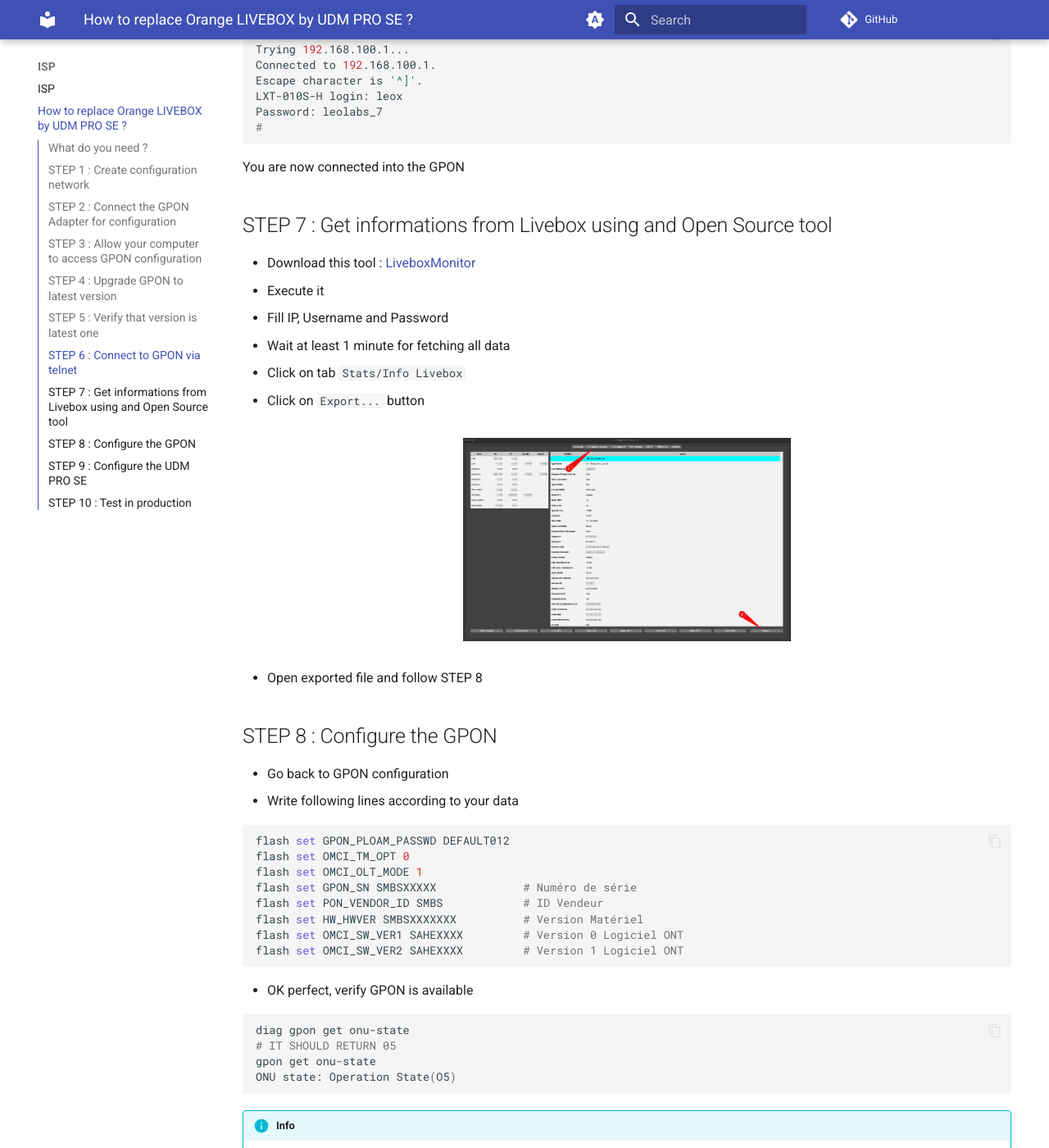
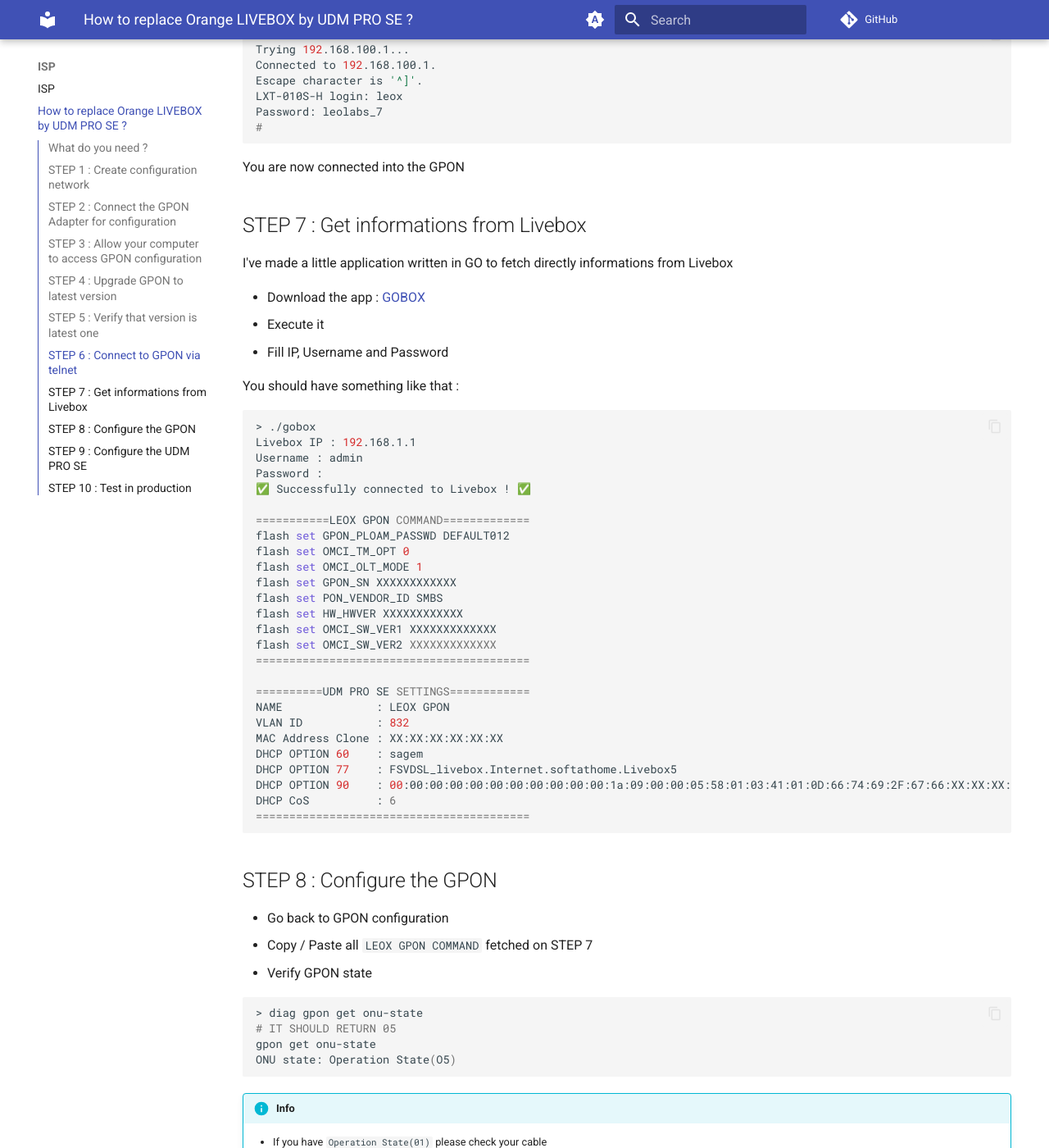
Before and after one commit to Stoufiler/stoufiler.github.io, an MkDocs documentation site: the page built from docs/isp/bypass-livebox/index.md, in a window 1280 px wide and 1400 px high, scrolled down 4281 px. Shown: the whole window at 82% size. Built offline with MkDocs 1.6.1 and Material for MkDocs 9.7.7, drawn with Linux system fonts in a browser that asks for light colours; comment, search, counter and statistics services are not loaded; some of the changed text lies outside the part shown.

Commit message:
fix: update doc

````diff
--- a/docs/isp/bypass-livebox/index.md
+++ b/docs/isp/bypass-livebox/index.md
@@ -111,54 +111,67 @@ Password: leolabs_7
 
 You are now connected into the GPON
 
-## STEP 7 : Get informations from Livebox using and Open Source tool
+## STEP 7 : Get informations from Livebox
 
-- Download this tool : [LiveboxMonitor](https://github.com/p-dor/LiveboxMonitor)
+I've made a little application written in
+GO to fetch directly informations from Livebox
+
+- Download the app : [GOBOX](https://github.com/StephanGR/gobox)
 - Execute it
 - Fill IP, Username and Password
-- Wait at least 1 minute for fetching all data
-- Click on tab `Stats/Info Livebox`
-- Click on `Export...` button
 
-<figure markdown>
-[![Step 7](screenshots/LiveboxMonitor.png){: style="width:400px"}](screenshots/LiveboxMonitor.png)
-</figure>
+You should have something like that :
 
-- Open exported file and follow STEP 8
+```bash
+> ./gobox
+Livebox IP : 192.168.1.1
+Username : admin
+Password :
+✅ Successfully connected to Livebox ! ✅
+
+===========LEOX GPON COMMAND=============
+flash set GPON_PLOAM_PASSWD DEFAULT012
+flash set OMCI_TM_OPT 0
+flash set OMCI_OLT_MODE 1
+flash set GPON_SN XXXXXXXXXXXX
+flash set PON_VENDOR_ID SMBS
+flash set HW_HWVER XXXXXXXXXXXX
+flash set OMCI_SW_VER1 XXXXXXXXXXXXX
+flash set OMCI_SW_VER2 XXXXXXXXXXXXX
+=========================================
+
+==========UDM PRO SE SETTINGS============
+NAME              : LEOX GPON
+VLAN ID           : 832
+MAC Address Clone : XX:XX:XX:XX:XX:XX
+DHCP OPTION 60    : sagem
+DHCP OPTION 77    : FSVDSL_livebox.Internet.softathome.Livebox5
+DHCP OPTION 90    : 00:00:00:00:00:00:00:00:00:00:00:1a:09:00:00:05:58:01:03:41:01:0D:66:74:69:2F:67:66:XX:XX:XX:XX:XX:XX:XX:XX:XX:XX:XX:XX:XX:XX:XX:XX:XX:XX:XX:XX:XX:XX:XX:XX:XX:XX:XX:XX:XX:XX:XX:XX:XX:XX:XX:XX:XX:XX:XX:XX:XX:XX
+DHCP CoS          : 6
+=========================================
+```
 
 ## STEP 8 : Configure the GPON
 
 - Go back to GPON configuration
-- Write following lines according to your data
+- Copy / Paste all `LEOX GPON COMMAND` fetched on STEP 7
+- Verify GPON state
 
 ```bash
-flash set GPON_PLOAM_PASSWD DEFAULT012
-flash set OMCI_TM_OPT 0
-flash set OMCI_OLT_MODE 1
-flash set GPON_SN SMBSXXXXX             # Numéro de série
-flash set PON_VENDOR_ID SMBS            # ID Vendeur
-flash set HW_HWVER SMBSXXXXXXX          # Version Matériel
-flash set OMCI_SW_VER1 SAHEXXXX         # Version 0 Logiciel ONT
-flash set OMCI_SW_VER2 SAHEXXXX         # Version 1 Logiciel ONT
-```
-
-- OK perfect, verify GPON is available
-
-```bash
-diag gpon get onu-state
+> diag gpon get onu-state
 # IT SHOULD RETURN 05
 gpon get onu-state
 ONU state: Operation State(O5)
 ```
 
 !!! info
-    - If you have `01` for `Operation State` please check your cable
-    - If you have `05` for `Operation State` it seems to be OK we can continue
+    - If you have `Operation State(01)` please check your cable
+    - If you have `Operation State(05)` it seems to be OK we can continue
 
 Now it's time to find the `OltVendorId`
 
 ```bash
-omcicli mib get 131
+> omcicli mib get 131
 XXXXXXXXXXXXXXXXXXXXXXXXXXXXXXXXX
 OltG
 XXXXXXXXXXXXXXXXXXXXXXXXXXXXXXXXX
@@ -202,25 +215,7 @@ flash set OMCC_VER 128
   [![Step 9.1](screenshots/9.1.png){: style="width:400px"}](screenshots/9.1.png)
 </figure>
 
-!!! warning "Fill everything I mentionned"
-
-- Give a name : `LEOX GPON`
-- Set expected ISP Speeds : `Download 300Mbps | Upload 300Mbps`
-- Enable and set VLAN ID : `832`
-- Enable and set MAC Address Clone : `XX.XX.XX.XX.XX.XX` _# LIVEBOX MAC ADDRESS_
-- DHCP Client Options :
-  - 60 : `sagem`
-  - 77 : `FSVDSL_livebox.Internet.softathome.Livebox5` _# If
-you have Livebox 3 replace `5` by `3`_
-  - 90 : Calculate it by using this
-  [jsfiddle](https://jsfiddle.net/kgersen/3mnsc6wy/){target=_blank} ;
-  Let `Salt` and `Byte` to default
-  <iframe width="100%" height="300"
-  src="//jsfiddle.net/kgersen/3mnsc6wy/embedded/result/dark/"></iframe>
-
-- DHCP CoS : `6`
-- IPv4 Connection : `DHCPv4`
-- IPv6 Connection : `Disabled`
+!!! warning "Fill everything returned by STEP 7"
 
 Apply your changes
 
````
Also changed, not shown: docs/isp/bypass-livebox/screenshots/gobox.png (added).
